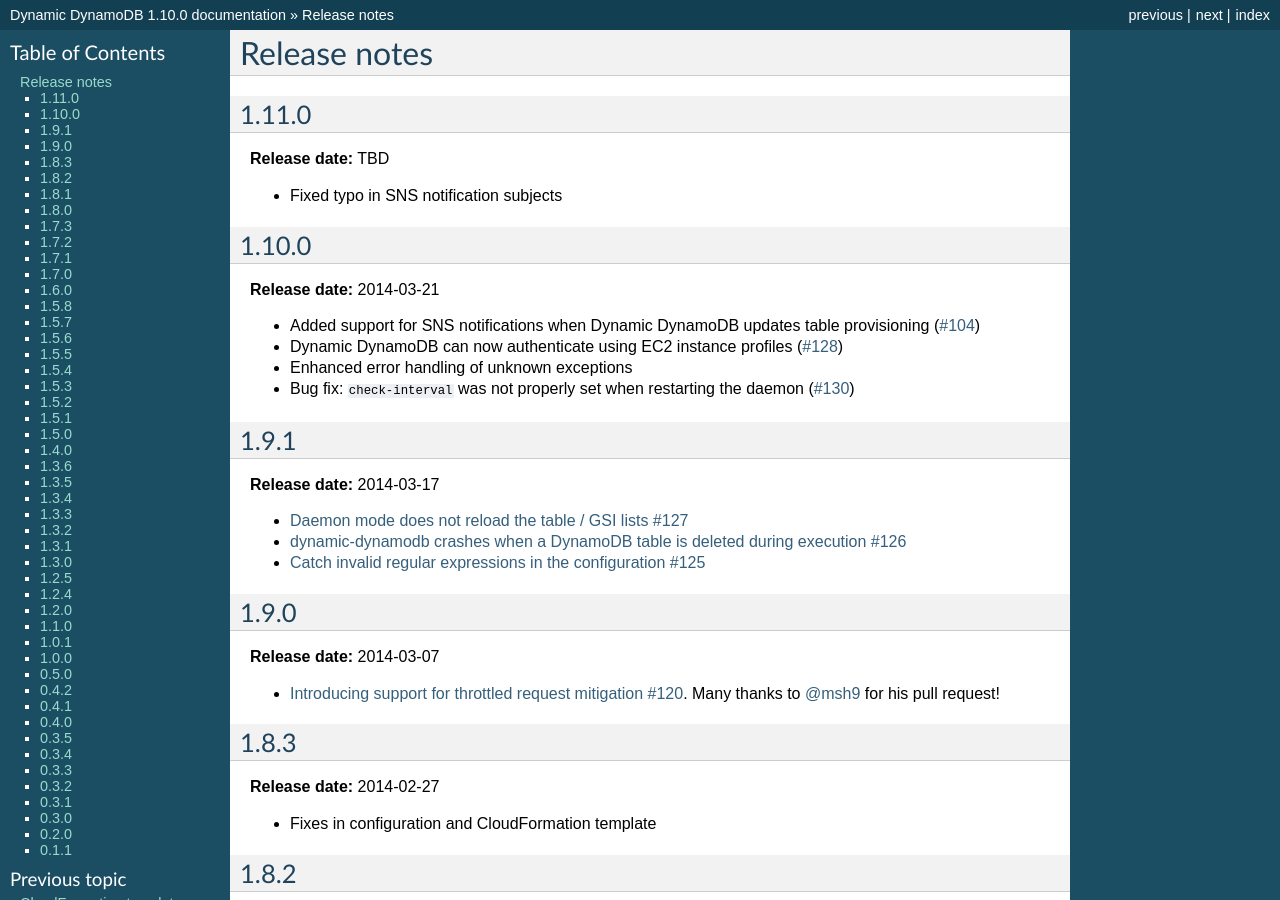
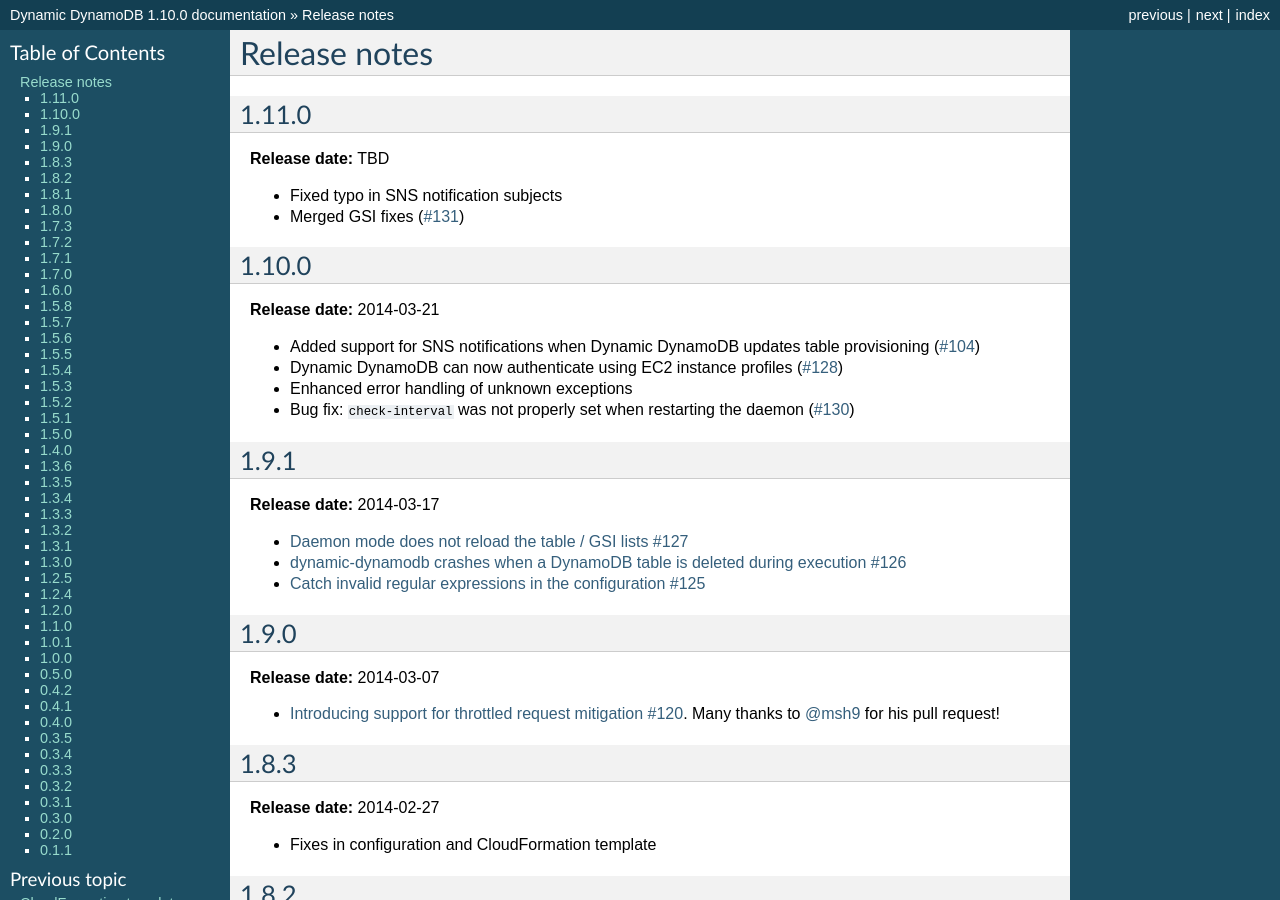
Before and after one commit to sebdah/dynamic-dynamodb, a Sphinx documentation site: the page built from docs/release_notes.rst, in a window 1280 px wide and 900 px high. Built offline with Sphinx 7.4.7, drawn with Linux system fonts in a browser that asks for light colours.

Commit message:
Added release notes for #131

```diff
--- a/docs/release_notes.rst
+++ b/docs/release_notes.rst
@@ -7,6 +7,7 @@
 **Release date:** TBD
 
 - Fixed typo in SNS notification subjects
+- Merged GSI fixes (`#131 <https://github.com/sebdah/dynamic-dynamodb/issues/131>`__)
 
 1.10.0
 ------
```
